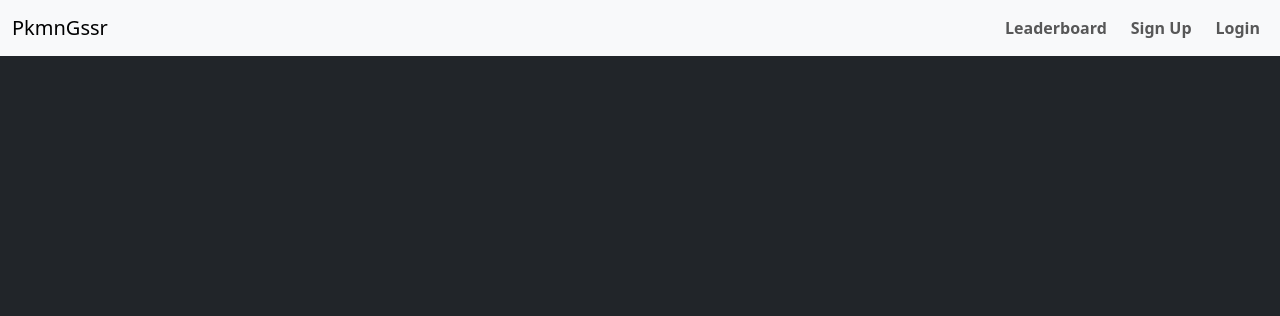
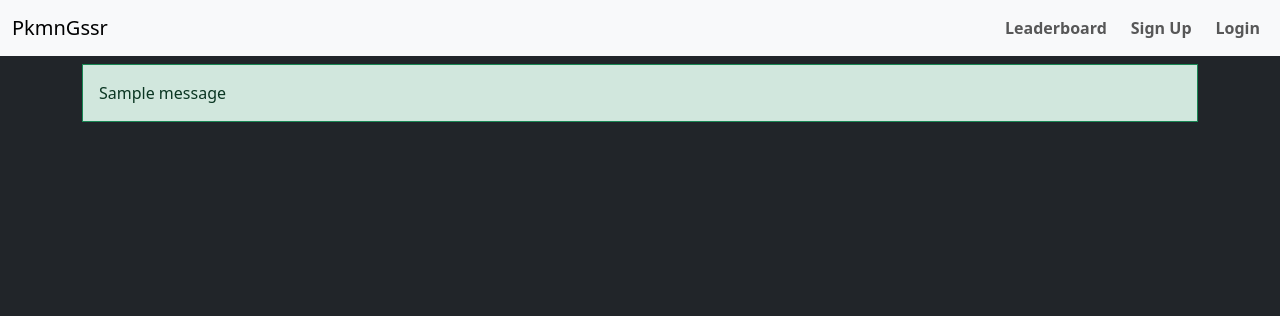
Before and after one commit to jvill171/Pkmn-Gssr, a Flask app: page / in a window 1280 px wide. Shown: the top 316 px of the page. Run offline with Flask 3, Linux system fonts and the light colour scheme; tables that the repository leaves empty hold one stand-in row (values such as "Sample post"); one stand-in notice (Sample message) is shown.

Commit message:
Added flash messages & fixed jinja conditional on navbar

```diff
--- a/templates/base.html
+++ b/templates/base.html
@@ -17,28 +17,34 @@
                 <li class="nav-item ms-2">
                     <a class="nav-link" href="/leaderboard"><b>Leaderboard</b></a>
                 </li>
-                {% if session['username'] %}
-                    <li class="nav-item ms-2">
-                        <a class="nav-link" href="#"><b>Game Mode</b></a>
-                    </li>
-                    <li class="nav-item ms-2">
-                        <img class="pfp-navbar" src="{{user.img_url}}" alt="Your profile picture">
-                    </li>
-                    <li class="nav-item ms-2">
-                        <a class="nav-link" href="/logout"><b>Logout</b></a>
-                    </li>
-                {% else %}
+                {% if not g.user %}
                     <li class="nav-item ms-2">
                         <a class="nav-link" href="/signup"><b>Sign Up</b></a>
                     </li>
                     <li class="nav-item ms-2">
                         <a class="nav-link" href="/login"><b>Login</b></a>
                     </li>
+                {% else %}
+                    <li class="nav-item ms-2">
+                        <a class="nav-link" href="#"><b>Game Mode</b></a>
+                    </li>
+                    <li class="nav-item ms-2">
+                        <img class="pfp-navbar" src="{{g.user.img_url}}" alt="Your profile picture">
+                    </li>
+                    <li class="nav-item ms-2">
+                        <a class="nav-link" href="/logout"><b>Logout</b></a>
+                    </li>
                 {% endif %}
             </ul>
         </div>
     </nav>
-    {% block content %}{% endblock %}
+    <div class="container">
+        {% for category, message in get_flashed_messages(with_categories=True) %}
+            <div class="alert alert-{{ category }} border border-{{ category }} mt-2 rounded-0">{{ message }}</div>
+        {% endfor %}
+
+        {% block content %}{% endblock %}
+    </div>
 
 </body>
 </html>
```
